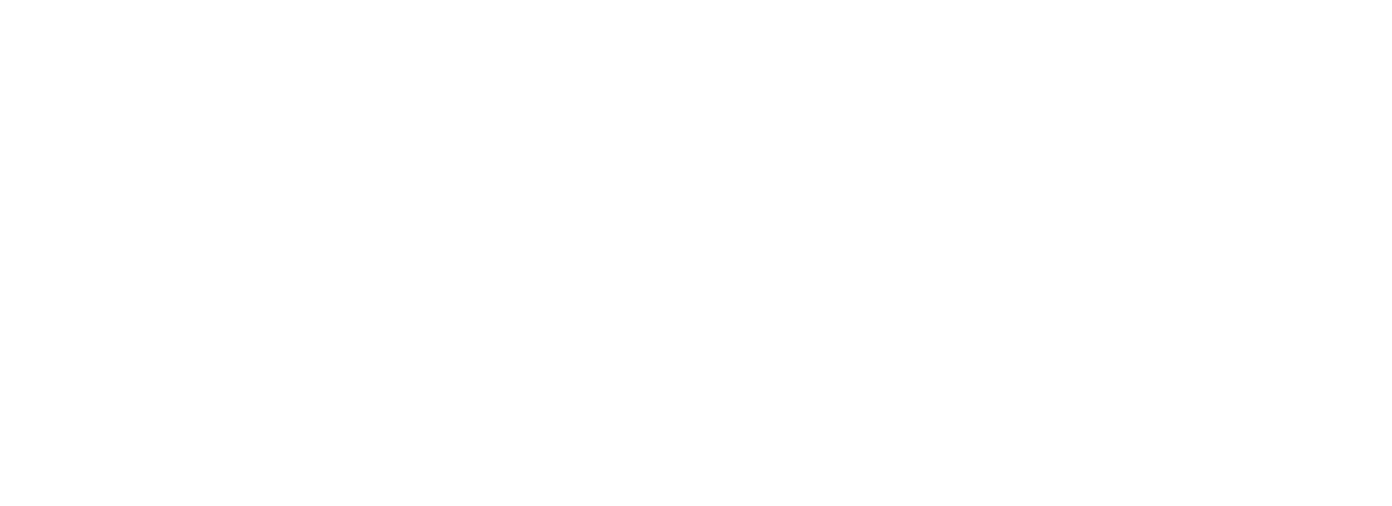
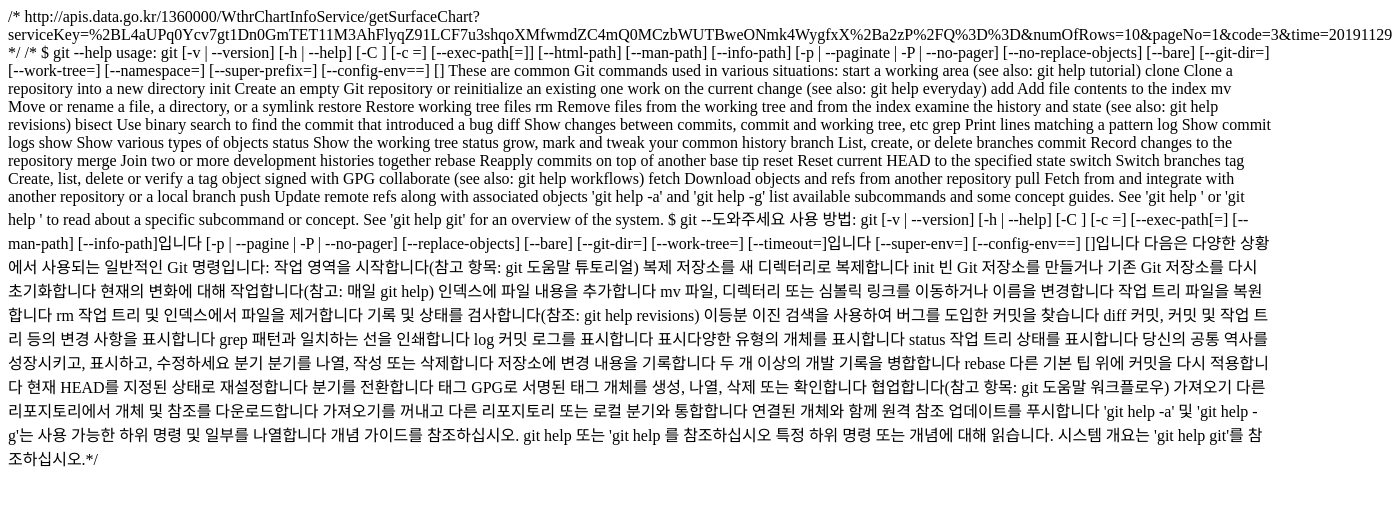
Before and after one commit to jayoung9978/lab, a plain HTML site: page index.html in a window 1280 px wide. Shown: the whole page, 1392 px wide, since content can reach past the window. Drawn offline with Linux system fonts and the light colour scheme.

Commit message:
git --help
git 명령어. 지울예정

```diff
--- a/index.html
+++ b/index.html
@@ -1,12 +1,117 @@
 <!DOCTYPE html>
 <html lang="ko">
+
 <head>
     <meta charset="UTF-8">
     <meta http-equiv="X-UA-Compatible" content="IE=edge">
     <meta name="viewport" content="width=device-width, initial-scale=1.0">
     <title>Document</title>
 </head>
+
 <body>
+        <script src="" ></script>
+        </body>
 
-</body>
-</html>
+</html >
+
+        /*
+        http://apis.data.go.kr/1360000/WthrChartInfoService/getSurfaceChart?serviceKey=%2BL4aUPq0Ycv7gt1Dn0GmTET11M3AhFlyqZ91LCF7u3shqoXMfwmdZC4mQ0MCzbWUTBweONmk4WygfxX%2Ba2zP%2FQ%3D%3D&numOfRows=10&pageNo=1&code=3&time=20191129
+        */
+
+        /*
+        $ git --help
+        usage: git [-v | --version] [-h | --help] [-C <path>] [-c <name>=<value>]
+                   [--exec-path[=<path>]] [--html-path] [--man-path] [--info-path]
+                   [-p | --paginate | -P | --no-pager] [--no-replace-objects] [--bare]
+                   [--git-dir=<path>] [--work-tree=<path>] [--namespace=<name>]
+                   [--super-prefix=<path>] [--config-env=<name>=<envvar>]
+                   <command> [<args>]
+
+        These are common Git commands used in various situations:
+
+        start a working area (see also: git help tutorial)
+           clone     Clone a repository into a new directory
+           init      Create an empty Git repository or reinitialize an existing one
+
+        work on the current change (see also: git help everyday)
+           add       Add file contents to the index
+           mv        Move or rename a file, a directory, or a symlink
+           restore   Restore working tree files
+           rm        Remove files from the working tree and from the index
+
+        examine the history and state (see also: git help revisions)
+           bisect    Use binary search to find the commit that introduced a bug
+           diff      Show changes between commits, commit and working tree, etc
+           grep      Print lines matching a pattern
+           log       Show commit logs
+           show      Show various types of objects
+           status    Show the working tree status
+
+        grow, mark and tweak your common history
+           branch    List, create, or delete branches
+           commit    Record changes to the repository
+           merge     Join two or more development histories together
+           rebase    Reapply commits on top of another base tip
+           reset     Reset current HEAD to the specified state
+           switch    Switch branches
+           tag       Create, list, delete or verify a tag object signed with GPG
+
+        collaborate (see also: git help workflows)
+           fetch     Download objects and refs from another repository
+           pull      Fetch from and integrate with another repository or a local branch
+           push      Update remote refs along with associated objects
+
+        'git help -a' and 'git help -g' list available subcommands and some
+        concept guides. See 'git help <command>' or 'git help <concept>'
+        to read about a specific subcommand or concept.
+        See 'git help git' for an overview of the system.
+
+
+
+
+        $ git --도와주세요
+사용 방법: git [-v | --version] [-h | --help] [-C <path>] [-c <name>=<value>]
+           [--exec-path[=<path>] [--man-path] [--info-path]입니다
+           [-p | --pagine | -P | --no-pager] [--replace-objects] [--bare]
+           [--git-dir=<path>] [--work-tree=<path>] [--timeout=<name>]입니다
+           [--super-env=<path>] [--config-env=<name>=<envvar>]
+           <command> [<args>]입니다
+
+다음은 다양한 상황에서 사용되는 일반적인 Git 명령입니다:
+
+작업 영역을 시작합니다(참고 항목: git 도움말 튜토리얼)
+   복제 저장소를 새 디렉터리로 복제합니다
+   init 빈 Git 저장소를 만들거나 기존 Git 저장소를 다시 초기화합니다
+
+현재의 변화에 대해 작업합니다(참고: 매일 git help)
+   인덱스에 파일 내용을 추가합니다
+   mv 파일, 디렉터리 또는 심볼릭 링크를 이동하거나 이름을 변경합니다
+   작업 트리 파일을 복원합니다
+   rm 작업 트리 및 인덱스에서 파일을 제거합니다
+
+기록 및 상태를 검사합니다(참조: git help revisions)
+   이등분 이진 검색을 사용하여 버그를 도입한 커밋을 찾습니다
+   diff 커밋, 커밋 및 작업 트리 등의 변경 사항을 표시합니다
+   grep 패턴과 일치하는 선을 인쇄합니다
+   log 커밋 로그를 표시합니다
+   표시다양한 유형의 개체를 표시합니다
+   status 작업 트리 상태를 표시합니다
+
+당신의 공통 역사를 성장시키고, 표시하고, 수정하세요
+   분기 분기를 나열, 작성 또는 삭제합니다
+   저장소에 변경 내용을 기록합니다
+   두 개 이상의 개발 기록을 병합합니다
+   rebase 다른 기본 팁 위에 커밋을 다시 적용합니다
+   현재 HEAD를 지정된 상태로 재설정합니다
+   분기를 전환합니다
+   태그 GPG로 서명된 태그 개체를 생성, 나열, 삭제 또는 확인합니다
+
+협업합니다(참고 항목: git 도움말 워크플로우)
+   가져오기 다른 리포지토리에서 개체 및 참조를 다운로드합니다
+   가져오기를 꺼내고 다른 리포지토리 또는 로컬 분기와 통합합니다
+   연결된 개체와 함께 원격 참조 업데이트를 푸시합니다
+
+'git help -a' 및 'git help -g'는 사용 가능한 하위 명령 및 일부를 나열합니다
+개념 가이드를 참조하십시오. git help <command> 또는 'git help <concept>를 참조하십시오
+특정 하위 명령 또는 개념에 대해 읽습니다.
+시스템 개요는 'git help git'를 참조하십시오.*/
```
